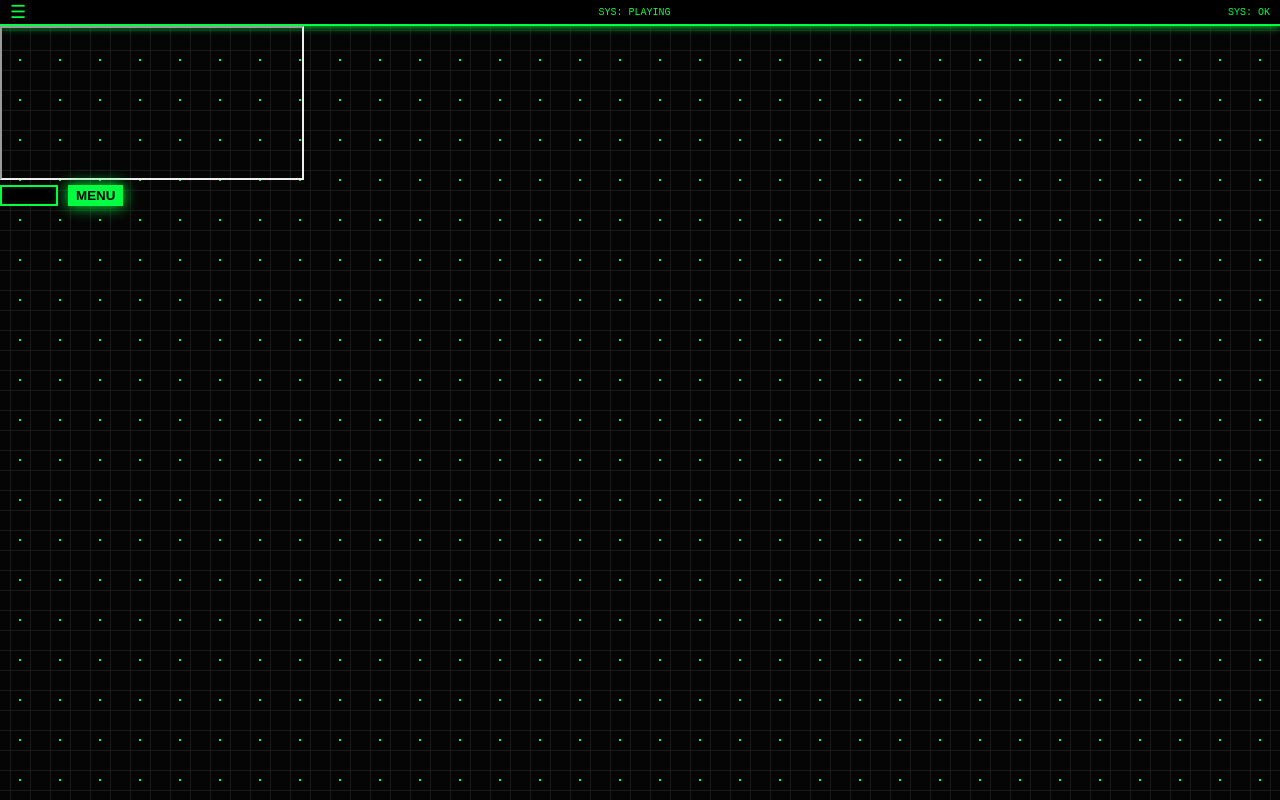
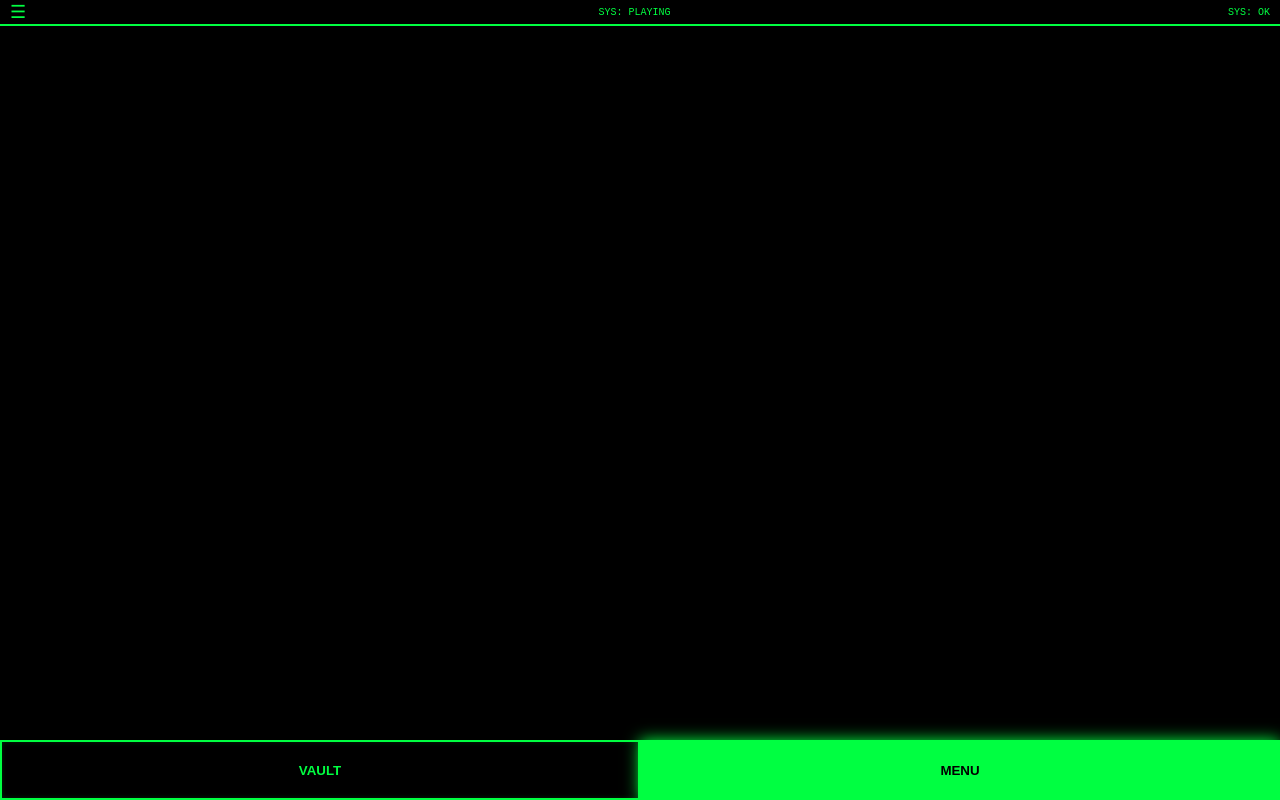
Before and after one commit to elschuyler/Vibegrid, a website with bundled scripts: page index.html in a window 1280 px wide. Both pictures are taken after a click on the button "MENU". Built offline with nearby package versions, Linux system fonts and the light colour scheme.

Commit message:
Update style.css

```diff
--- a/style.css
+++ b/style.css
@@ -79,6 +79,12 @@ body, html {
   background: var(--glow-green); color: #000;
 }
 
+/* Library View Rules */
+#library-view {
+  height: calc(100vh - 84px);
+  overflow-y: auto;
+}
+
 .lib-item {
   display: flex; align-items: center;
   padding: 15px; margin: 10px;
@@ -112,8 +118,34 @@ body, html {
   justify-content: center;
 }
 
+/* Game Screen Scaling Rules */
+#game-container {
+  height: calc(100vh - 84px);
+  width: 100%;
+  background: #000;
+}
+
+#game-screen {
+  width: 100%;
+  height: 100%;
+  border: none;
+  display: block;
+}
+
+/* Soft Key Rules */
+#soft-keys {
+  position: fixed; bottom: 0; left: 0;
+  width: 100%; height: 60px;
+  display: flex;
+}
+
+.key {
+  flex: 1; height: 100%;
+  color: var(--glow-green);
+}
+
 #fab-add {
-  position: absolute; bottom: 30px;
+  position: absolute; bottom: 80px;
   right: 30px; width: 60px; height: 60px;
   background: var(--bg-black);
   color: var(--glow-green);
```
